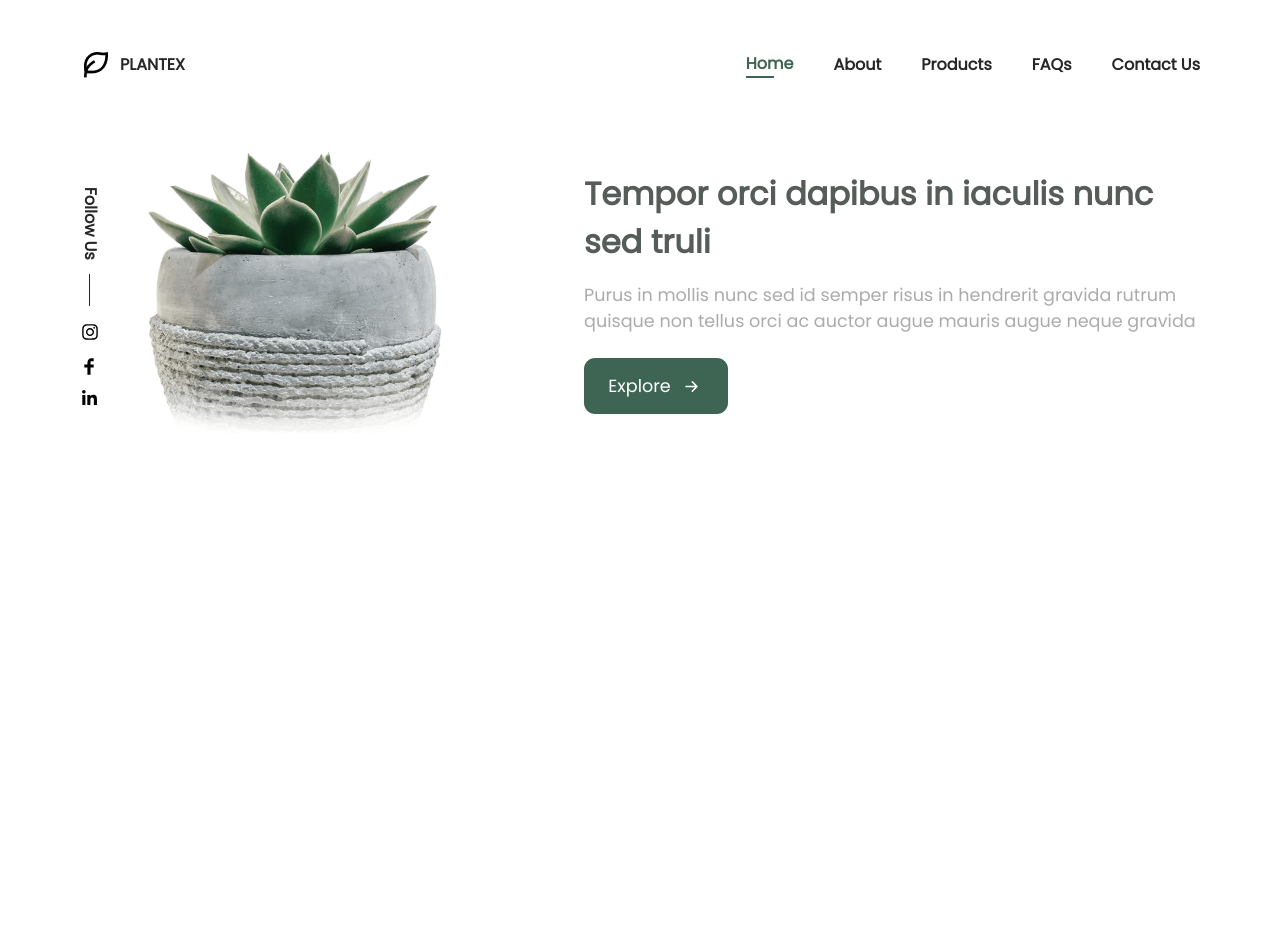
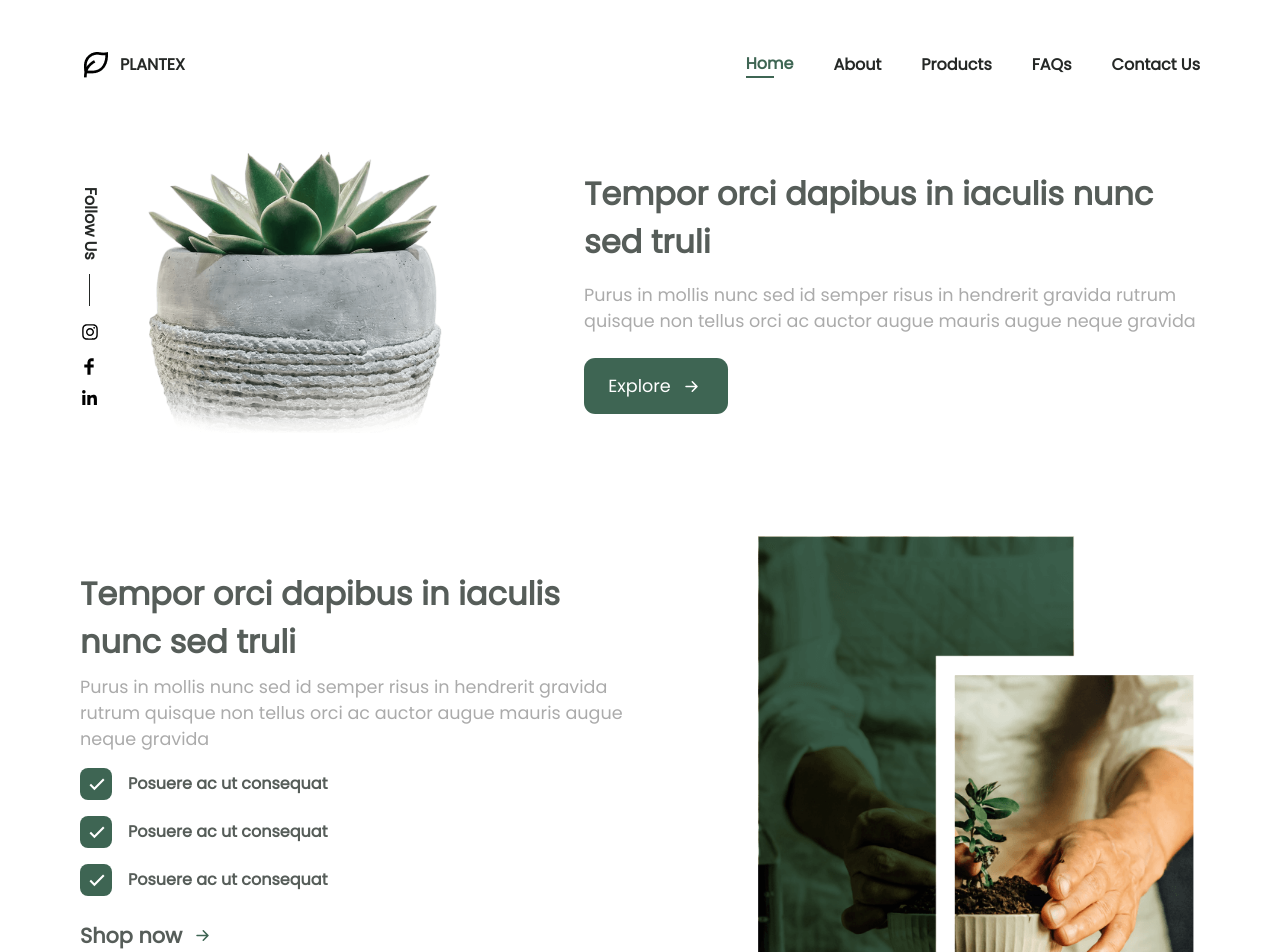
Before and after one commit to MatheusGomesRocha/plantanal, a React (Create React App) app: page / in a window 1280 px wide. Shown: the top 952 px of the page. Before the commit the page ends 800 px from the top, so only its background shows below. Built offline with nearby package versions, Linux system fonts and the light colour scheme.

Commit message:
Criando e finalizando design da area About

```diff
--- a/src/App.js
+++ b/src/App.js
@@ -3,12 +3,14 @@ import styles from './assets/scss/styles.module.scss';
 import './globals.scss';
 
 import favicon from './assets/images/favicon.png';
-import home from './assets/images/home.png';
+import homeImg from './assets/images/home.png';
+import aboutImg from './assets/images/about.png';
 
 import { BsArrowRightShort } from 'react-icons/bs';
 import { AiOutlineInstagram } from 'react-icons/ai';
 import { TiSocialFacebook } from 'react-icons/ti';
 import { FaLinkedinIn } from 'react-icons/fa';
+import { BiCheck } from 'react-icons/bi';
 
 export default () => {
   return(
@@ -29,7 +31,6 @@ export default () => {
       </nav>
 
       <section className={styles.banner}>
-
         <div className={styles.social}>
           <div className={styles.text}>
             <span>Follow Us</span>
@@ -42,7 +43,7 @@ export default () => {
           </div>
         </div>
 
-        <img src={home} className={styles.homeImg} />
+        <img src={homeImg} className={styles.homeImg} />
 
         <div className={styles.textArea}>
           <h1>Tempor orci dapibus in iaculis nunc sed truli</h1>
@@ -53,6 +54,43 @@ export default () => {
           </div>
         </div>
       </section>
+
+      <section className={styles.about}>
+        <div className={styles.textArea}>
+          <h1>Tempor orci dapibus in iaculis nunc sed truli</h1>
+          <p>Purus in mollis nunc sed id semper risus in hendrerit gravida rutrum quisque non tellus orci ac auctor augue mauris augue neque gravida</p>
+
+          <div className={styles.checkArea}>
+            <div className={styles.checkItem}>
+              <div>
+                <BiCheck size={25} color="#fff" />
+              </div>
+              <span>Posuere ac ut consequat</span>
+            </div>
+
+            <div className={styles.checkItem}>
+              <div>
+                <BiCheck size={25} color="#fff" />
+              </div>
+              <span>Posuere ac ut consequat</span>
+            </div>
+
+            <div className={styles.checkItem}>
+              <div>
+                <BiCheck size={25} color="#fff" />
+              </div>
+              <span>Posuere ac ut consequat</span>
+            </div>
+          </div>
+
+          <div className={styles.shopButton}>
+            <span>Shop now</span>
+            <BsArrowRightShort size={25} color="#3e6553" />
+          </div>
+        </div>
+
+        <img src={aboutImg} />
+      </section>
     </div>
   )
 }
--- a/src/assets/scss/styles.module.scss
+++ b/src/assets/scss/styles.module.scss
@@ -125,4 +125,68 @@
             }
         }
     }
+
+    .about {
+        display: flex;
+        flex-direction: row;
+        align-items: center;
+        justify-content: space-between;
+        margin-top: 6rem;
+
+        .textArea {
+            width: 50%;
+
+            h1 {
+                font-size: 2rem;
+            }
+
+            p {
+                color: var(--text-light);
+                font-size: 1.1rem;
+                margin-top: .5rem;
+            }
+
+            .checkArea {
+                .checkItem {
+                    display: flex;
+                    flex-direction: row;
+                    align-items: center;
+                    margin-top: 1rem;
+
+                    div {
+                        background-color: var(--first-color);
+                        display: flex;
+                        align-items: center;
+                        justify-content: center;
+                        width: 2rem;
+                        height: 2rem;
+                        border-radius: .5rem;
+                    }
+
+                    span {
+                        font-weight: 600;
+                        margin-left: 1rem;
+                    }
+                }
+            }
+
+            .shopButton {
+                display: flex;
+                flex-direction: row;
+                align-items: center;
+                margin-top: 1.5rem;
+
+                span {
+                    font-weight: 600;
+                    font-size: 1.3rem;
+                    margin-right: .5rem;
+                }
+            }
+        }
+
+        img {
+            width: 28rem;
+            height: 28rem;
+        }
+    }
 }
```
